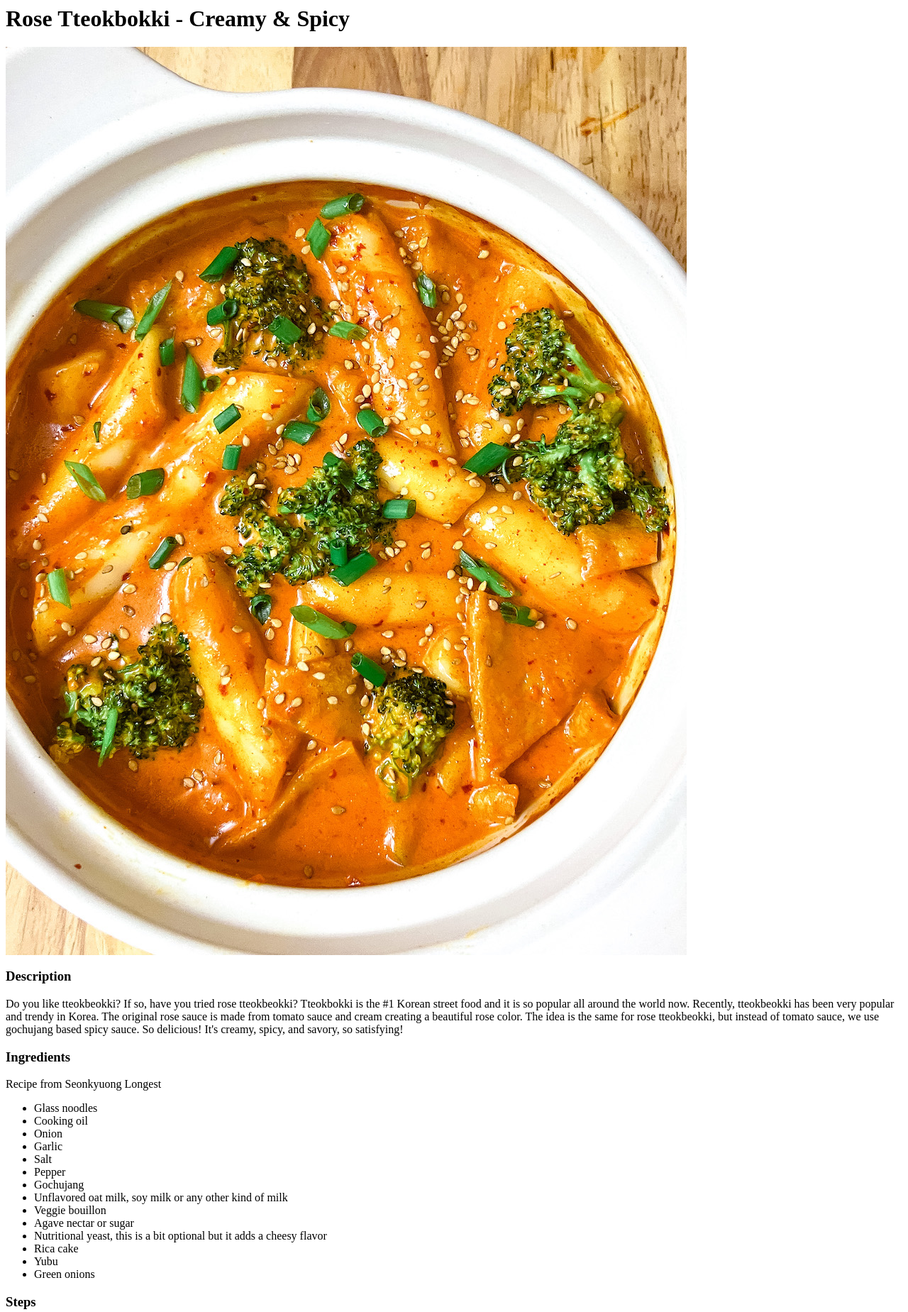
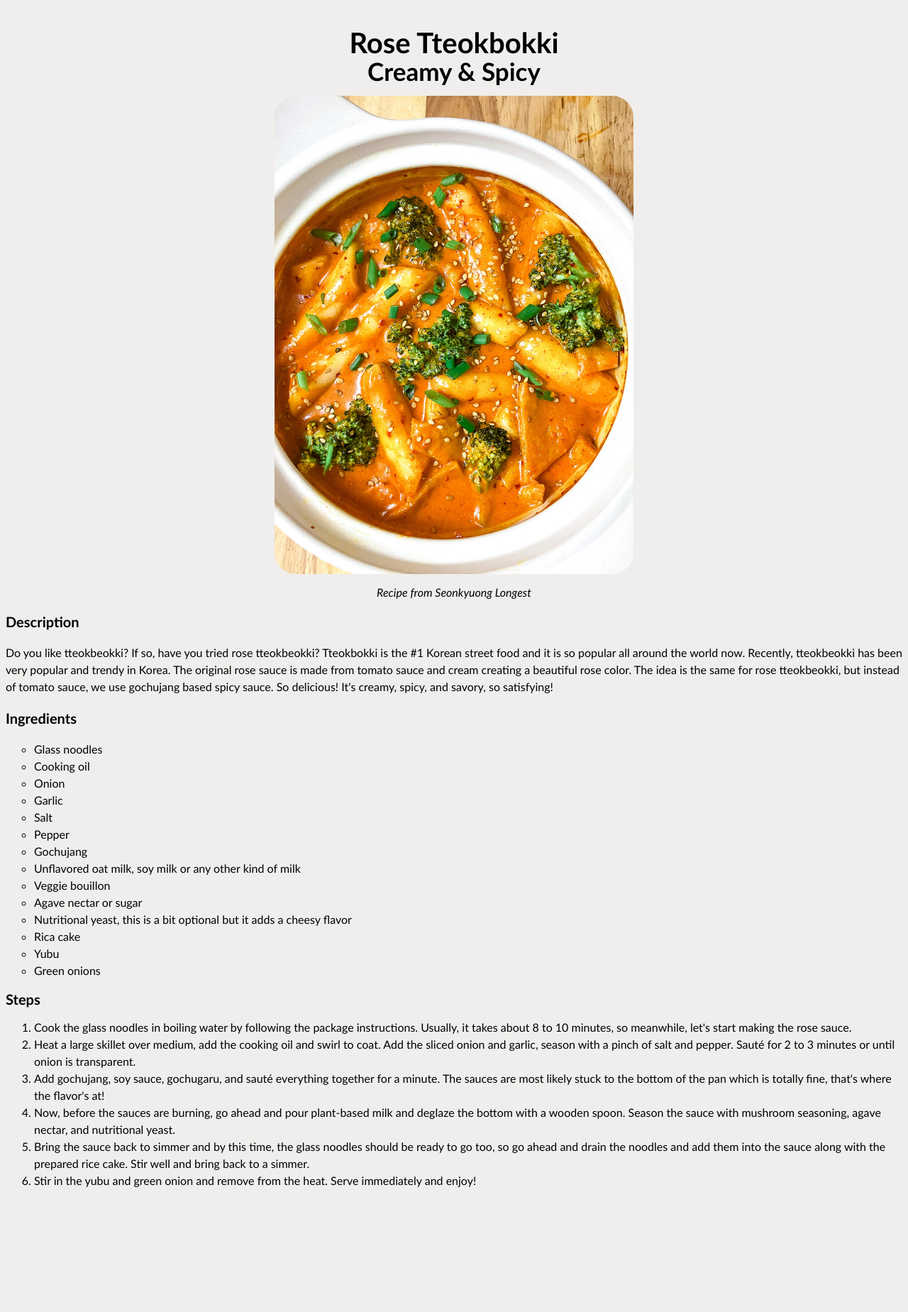
Before and after one commit to adiazrom/odin-recipes, a plain HTML site: page recipes/rosetteokbokki.html in a window 1280 px wide. Shown: the top 1849 px of the page at 71% size. After the commit the page ends 1692 px from the top, so only its background shows below. Drawn offline with Linux system fonts and the light colour scheme.

Commit message:
modified style.css for index and recipes

```diff
--- a/recipes/rosetteokbokki.html
+++ b/recipes/rosetteokbokki.html
@@ -1,12 +1,35 @@
-<h1>Rose Tteokbokki - Creamy & Spicy</h1>
+<link rel="stylesheet" href="../styles.css">
+
+<!-- Insert relation to CSS file-->
+
+<div id="recipe-title">
+<p>Rose Tteokbokki</p>
+    <div class="recipe-subtitle">
+    <p>Creamy & Spicy</p>
+    </div>
+</div>
+
+<div class="recipe-image-container">
     <img src="./img/rosetteokbokki.jpg" alt="tteokbeokki in a creamy sauce">
+</div>
 
-    <h3>Description</h3>
-    <p>Do you like tteokbeokki? If so, have you tried rose tteokbeokki? Tteokbokki is the #1 Korean street food and it is so popular all around the world now. Recently, tteokbeokki has been very popular and trendy in Korea. The original rose sauce is made from tomato sauce and cream creating a beautiful rose color. The idea is the same for rose tteokbeokki, but instead of tomato sauce, we use gochujang based spicy sauce. So delicious! It's creamy, spicy, and savory, so satisfying!</p>
+    <div class="recipe-author">
+        <p>Recipe from Seonkyuong Longest</p>
+    </div>
 
-    <h3>Ingredients</h3>
-    <p>Recipe from Seonkyuong Longest</p>
+    <div class="h3">
+        <p>Description</p>
+    </Div>
+        <Div class="text">
+        <p>Do you like tteokbeokki? If so, have you tried rose tteokbeokki? Tteokbokki is the #1 Korean street food and it is so popular all around the world now. Recently, tteokbeokki has been very popular and trendy in Korea. The original rose sauce is made from tomato sauce and cream creating a beautiful rose color. The idea is the same for rose tteokbeokki, but instead of tomato sauce, we use gochujang based spicy sauce. So delicious! It's creamy, spicy, and savory, so satisfying!</p>
+        </div>
 
+
+    <div class="h3">
+        <p>Ingredients</p>
+    </div>
+
+    <div class="text">
         <ul>
             <li>Glass noodles</li>
             <li>Cooking oil</li>
@@ -23,9 +46,12 @@
             <li>Yubu</li>
             <li>Green onions</li>
         </ul>
+    </div>
+        <div class="h3">
+            Steps
+        </div>
 
-    <h3>Steps</h3>
-
+    <div class="text">
         <ol>
             <li>Cook the glass noodles in boiling water by following the package instructions. Usually, it takes about 8 to 10 minutes, so meanwhile, let's start making the rose sauce.</li>
             <li>Heat a large skillet over medium, add the cooking oil and swirl to coat. Add the sliced onion and garlic, season with a pinch of salt and pepper. Sauté for 2 to 3 minutes or until onion is transparent.</li>
@@ -34,3 +60,4 @@
             <li>Bring the sauce back to simmer and by this time, the glass noodles should be ready to go too, so go ahead and drain the noodles and add them into the sauce along with the prepared rice cake. Stir well and bring back to a simmer.</li>
             <li>Stir in the yubu and green onion and remove from the heat. Serve immediately and enjoy!</li>
         </ol>
+    </div>
--- a/styles.css
+++ b/styles.css
@@ -1,5 +1,7 @@
-body {font-family: 'Gill Sans', 'Gill Sans MT', Calibri, 'Trebuchet MS', sans-serif;
-background-color: #F0EEEC;}
+body {
+    font-family: 'Gill Sans', 'Gill Sans MT', Calibri, 'Trebuchet MS', sans-serif;
+background-color: #F0EEEC;
+}
 
 #main-banner {
     max-width: 100%;
@@ -8,7 +10,7 @@ background-color: #F0EEEC;}
 }
 
 #main-banner img{
-    width: 100%;
+    width: 80%;
     height: auto;
 }
 
@@ -18,19 +20,77 @@ position: absolute;
 left: 50%;
 -ms-transform: translate(-50%, -50%);
 transform: translate(-50%, -50%);
+display: inline-flex;
+justify-content: space-between;
 }
 .recipe-button {
     color: white;
-    font-size: large;
+    font-size-adjust: 0.74;
     background-color: #CC470A;
-    border-radius: 20px;
-    border-style: hidden;
+    border-radius: 30px;
+    border-style: solid;
+    border-color: #CC470A;
     width: auto;
-    height: 40px;
+    height: auto;
     position: relative;
+    margin-right: 5px;
+    margin-left: 5px;
 }
 
 .recipe-button a {
     color: white;
     text-decoration: none;
 }
+
+#recipe-title {
+    font-size: 40px;
+    font-weight: 700;
+    text-align: center;
+    line-height: 0px;
+    margin-top: 60px;
+}
+
+.recipe-subtitle {
+    font-size: 35px;
+    font-weight: 600;
+    text-align: center;
+    line-height: 0px;
+    margin-top: 20px;
+}
+
+.recipe-author {
+    font-size: 16px;
+    font-style: italic;
+    margin-bottom: 10px;
+    text-align: center;
+}
+
+.recipe-image-container img{
+    display: block;
+    height: auto;
+    width: 40%;
+    border-radius: 30px;
+    margin: auto;
+
+}
+
+.h3 {
+    font-size: 20px;
+    font-weight: 700;
+    margin-bottom: 10px;
+    margin-top: 10px;
+}
+
+.text {
+    line-height: 1.5;
+
+}
+
+.text ul {
+    list-style-type: circle;
+
+}
+
+.text ol {
+    line-break: auto;
+}
```
Also changed, not shown: index.html (+2 -0 lines), recipes/pickledonions.html (+36 -6 lines), recipes/turkishçilbir.html (+30 -5 lines).
